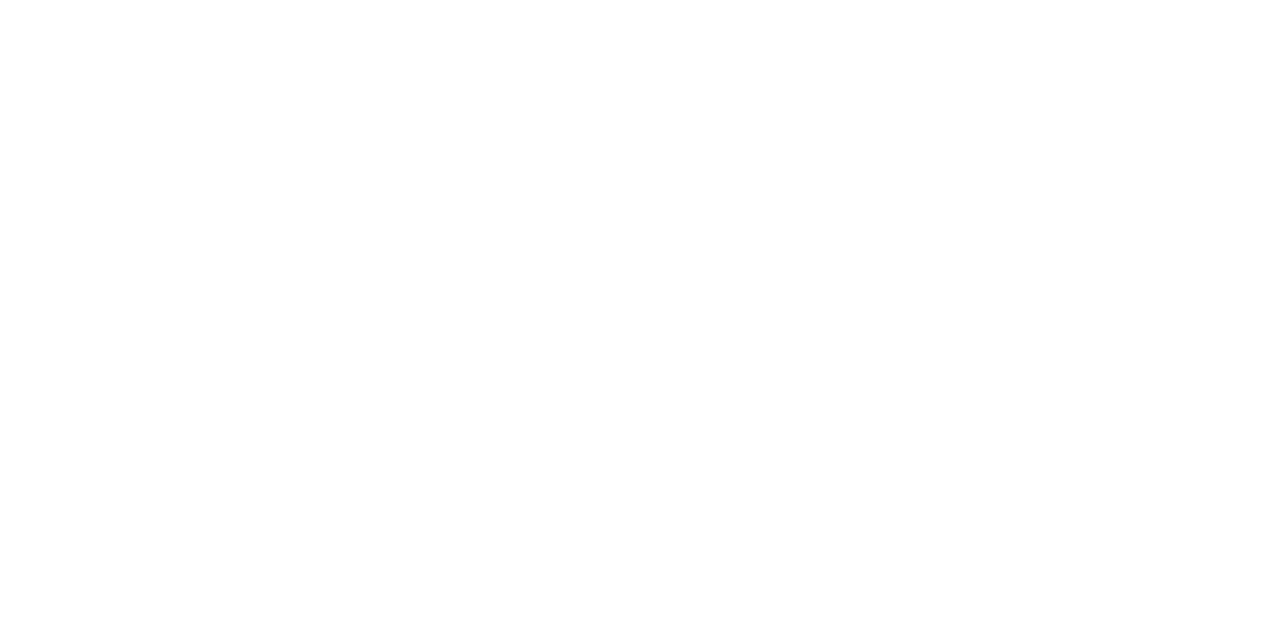
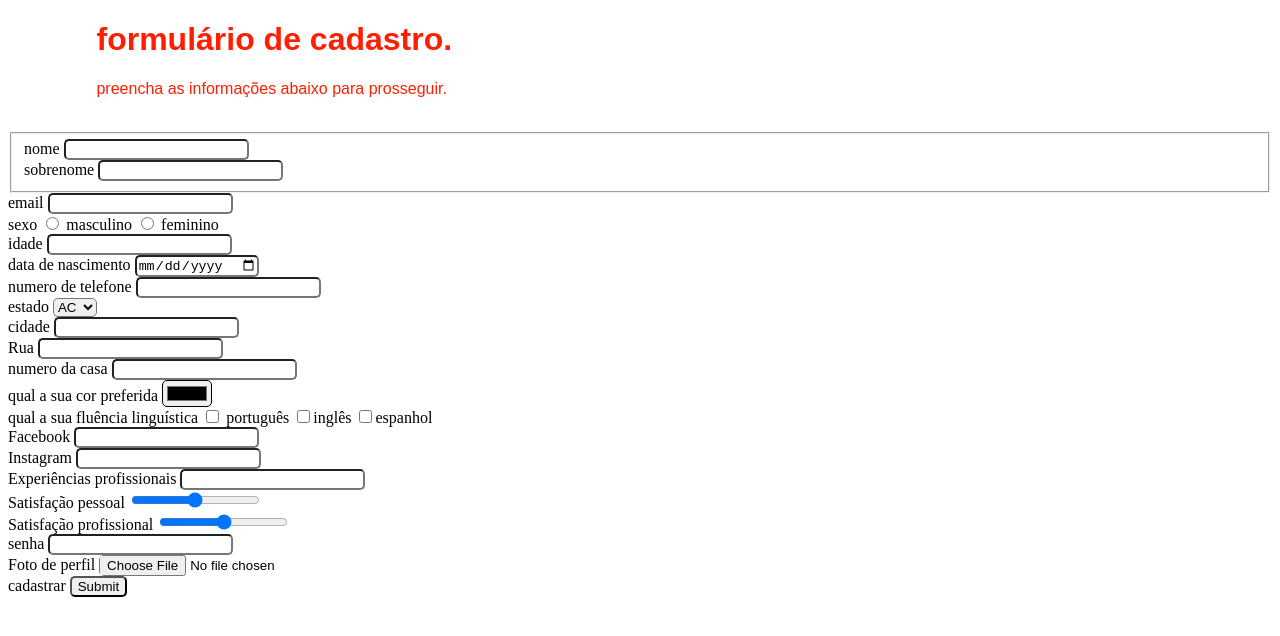
Before and after one commit to erosannin106/reposit-rio-para-testes, a plain HTML site: page index.html in a window 1280 px wide. Drawn offline with Linux system fonts and the light colour scheme.

Commit message:
Add files via upload

```diff
--- a/index.html
+++ b/index.html
@@ -1,7 +1,288 @@
-<html>
+<!DOCTYPE html>
 
+<html lang="en">
 <head>
-  <title>
-    SITE TESTE
+  <meta charset="UTF-8">
+  <meta name="viewport" content="width=devicie-width, initial-scale=1.0">
 
-  </title
+  <title>cadastro</title>
+
+</head>
+<body>
+  <div>
+    <h1>
+      formulário de cadastro.
+     </h1>
+
+    <p>
+      preencha as informações abaixo para prosseguir.
+    </p>
+
+    <br>
+
+  </div>
+  <from>
+    <fieldset>
+      <div>
+        <label>nome</label>
+        <input type="text" name="nome" id="nome">
+
+       </div>
+      <div>
+        <label> sobrenome </label>
+        <input type="text" name="sobrenome" id="sobrenome"
+       </div>
+
+      </fieldset>
+
+      <div>
+        <label>email</label>
+        <input type="email" name="email" id= "email"
+           </div>
+        <div>
+        <label>sexo</label>
+
+        <label>
+
+        <input type="radio" name="devweb" value="frontend"> masculino
+
+        </label>
+
+        <label>
+
+        <input type="radio" name="devweb" value="backend"> feminino
+
+       </label>
+      </div>
+
+       <div>
+       				<label>idade</label>
+        <input type="number" name="idade" id="idade">
+
+        </div>
+        <div>
+        <label>data de nascimento</label>
+
+        	<input type="date" 	name="data de nascimento" id="data de nascimento">
+        </div>
+        <div>
+        	<label>numero de telefone</label>
+        	<input type="tel"	name="telefone"
+        	id="telefone">
+        	</div>
+
+        <div>
+
+
+       	<label>estado</label>
+        <select id="estado">
+      		<option>AC</option>
+        <option>AL</option>
+        <option>AP</option>
+        <option>AM</option>
+        <option>BA</option>
+        <option>CE</option>
+        <option>ES</option>
+        <option>GO</option>
+        <option>MA</option>
+        <option>MT</option>
+        <option>MS</option>
+        <option>MG</option>
+        <option>PA</option>
+        <option>PB</option>
+        <option>PR</option>
+        <option>PE</option>
+        <option>PI</option>
+        <option>RJ</option>
+        <option>RN</option>
+        <option>RS</option>
+        <option>RO</option>
+        <option>RR</option>
+        <option>SC</option>
+        <option>SP</option>
+        <option>SE</option>
+       <option>TO</option>
+       <option>DF</option>
+        </select>
+      </div>
+
+      <div>
+<label>cidade</label>
+
+        <input type="text" name="cidade" id="cidade" >
+
+    </div>
+      <div>
+      		<label>
+      	Rua
+      		</label>
+      		<input type="text" >
+          </div>
+
+          <div>
+          				<label>numero da casa</label>
+          	<input type= "number"	>
+
+
+          </div>
+          <div>
+
+          				<label>
+
+          							qual a sua	cor preferida
+          				</label>
+          				<input type="color">
+          </div>
+          <div>
+          	<label>
+          		qual a sua fluência linguística
+
+          	</label>
+   	<input type= "checkbox"> português
+  	<input type= "checkbox">inglês
+  	<input type= "checkbox">espanhol
+
+          </div>
+          <div>
+          		<label>
+          				Facebook
+
+
+          	</label>
+          				<input type="url">
+
+          </div>
+          <div>
+          				<label>
+
+          						Instagram
+
+
+          				</label>
+
+          				<input type="url">
+
+
+
+          </div>
+          <div>
+          	<label>
+          	Experiências profissionais
+
+
+          	</label>
+
+          <input type="textarea">
+
+
+
+          </div>
+          <div>
+          				<label>
+          					Satisfação pessoal
+
+
+
+          				</label>
+          				<input type="range">
+
+
+
+
+
+
+          </div>
+
+          <div>
+         <label>
+         				Satisfação profissional
+         </label>
+          		<input type="range">
+
+
+
+          </div>
+          <div>
+          <label>
+
+          		senha
+
+          </label>
+          				<input type="password">
+
+
+
+          </div>
+          <div>
+          	<label>
+
+          			Foto de perfil
+
+          	</label>
+          	<input type="file">
+
+          </div>
+
+          <div>
+          				<lable>
+          					cadastrar
+
+          				</lable>
+          				<input type="submit">
+
+
+
+          </div>
+    <style type="text/css">
+    			h1{
+    				font-family:sans-serif;
+			color: #ff1f00;
+			margin-left:7%;
+
+    			}
+    		p{
+    	font-family:sans-serif;
+			color: #ff1f00;
+			margin-left:7%;
+
+
+    		}
+    		label{
+
+    				margin-bottom: 0.2em;
+							color:#6acbff
+							display: block;
+
+    		}
+    		input,select,textarea,button{
+							border-radius:5px;
+			}
+			title{
+			{
+			font-family:sans-serif;
+			color: #FFFF0034;
+			margin-left:7%;
+			}
+
+
+
+
+
+
+
+    </style>
+
+
+
+
+
+        </from>
+
+
+
+
+
+
+
+</body>
+</html>
```
